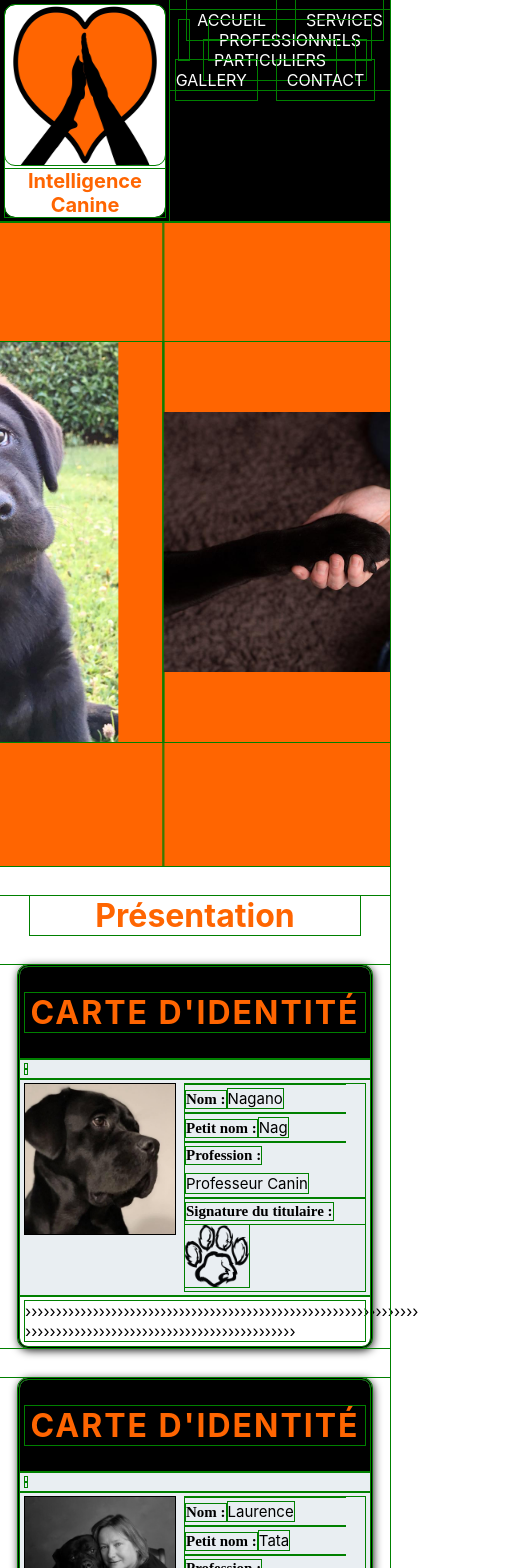
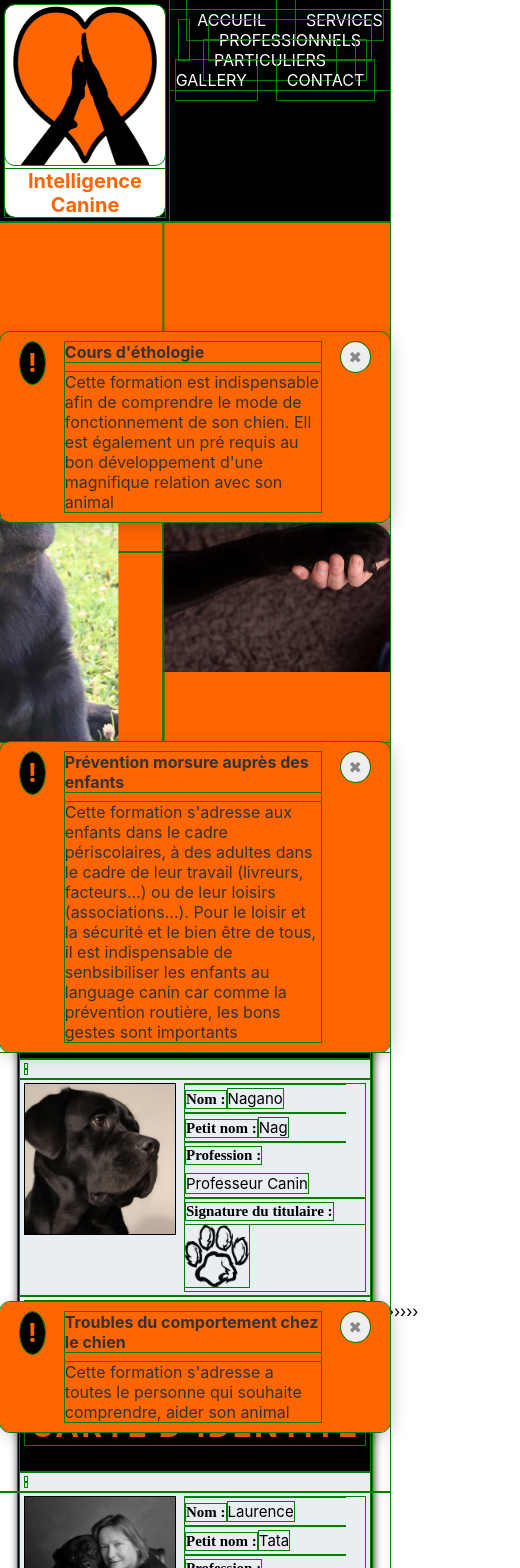
Before and after one commit to melaniemdm/intelligence_canine, a React (Create React App) app: page /#/ in a window 390 px wide. Shown: the top 1568 px of the page, 520 px wide, since content can reach past the window. Built offline with nearby package versions, Linux system fonts and the light colour scheme.

Commit message:
modal(css) responsive

```diff
--- a/src/components/ModalServices/style.scss
+++ b/src/components/ModalServices/style.scss
@@ -66,3 +66,13 @@ z-index: 100;
 .titlePrestaDetail{
     font-weight: 700;
 }
+@media #{$medium-down} {
+  .modal {
+   width: 350px;
+   height: auto;
+   background: $colorOrange2;
+   }
+  .containerModal{
+    margin-top:-500px;
+  }
+  }
```
